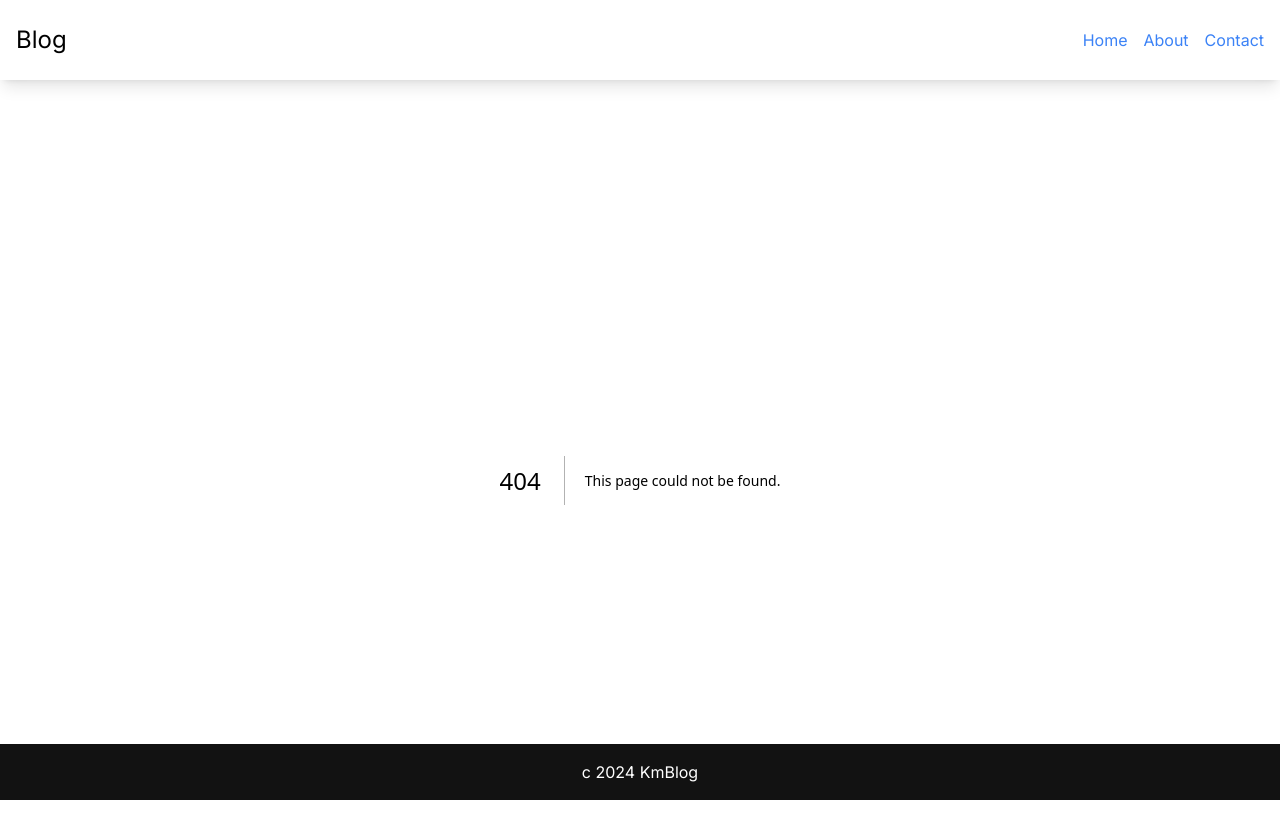
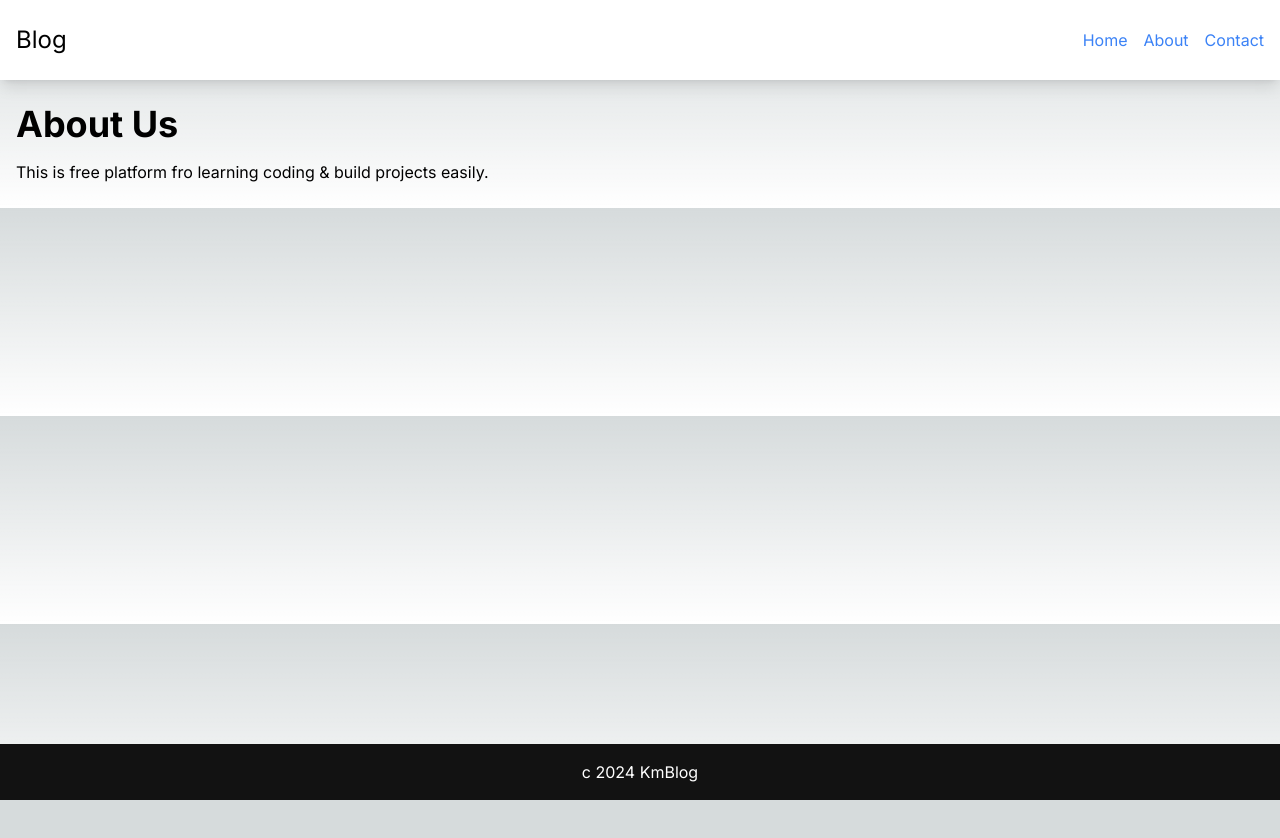
Before and after one commit to kubirthan/blog-webapp, a Next.js app: page /about in a window 1280 px wide. Before the commit this address had no page. Shown: the top 838 px of the page. After the commit the page ends 800 px from the top, so only its background shows below. Built offline with nearby package versions, Linux system fonts and the light colour scheme.

Commit message:
creating about page

```diff
--- /dev/null
+++ b/app/about/page.js
@@ -0,0 +1,10 @@
+export default function About() {
+  return (
+    <main class="container mx-auto px-4 py-6">
+      <h2 class="text-4xl font-bold mb-4">About Us</h2>
+      <p>
+        This is free platform fro learning coding & build projects easily.
+      </p>
+    </main>
+  );
+}
```
